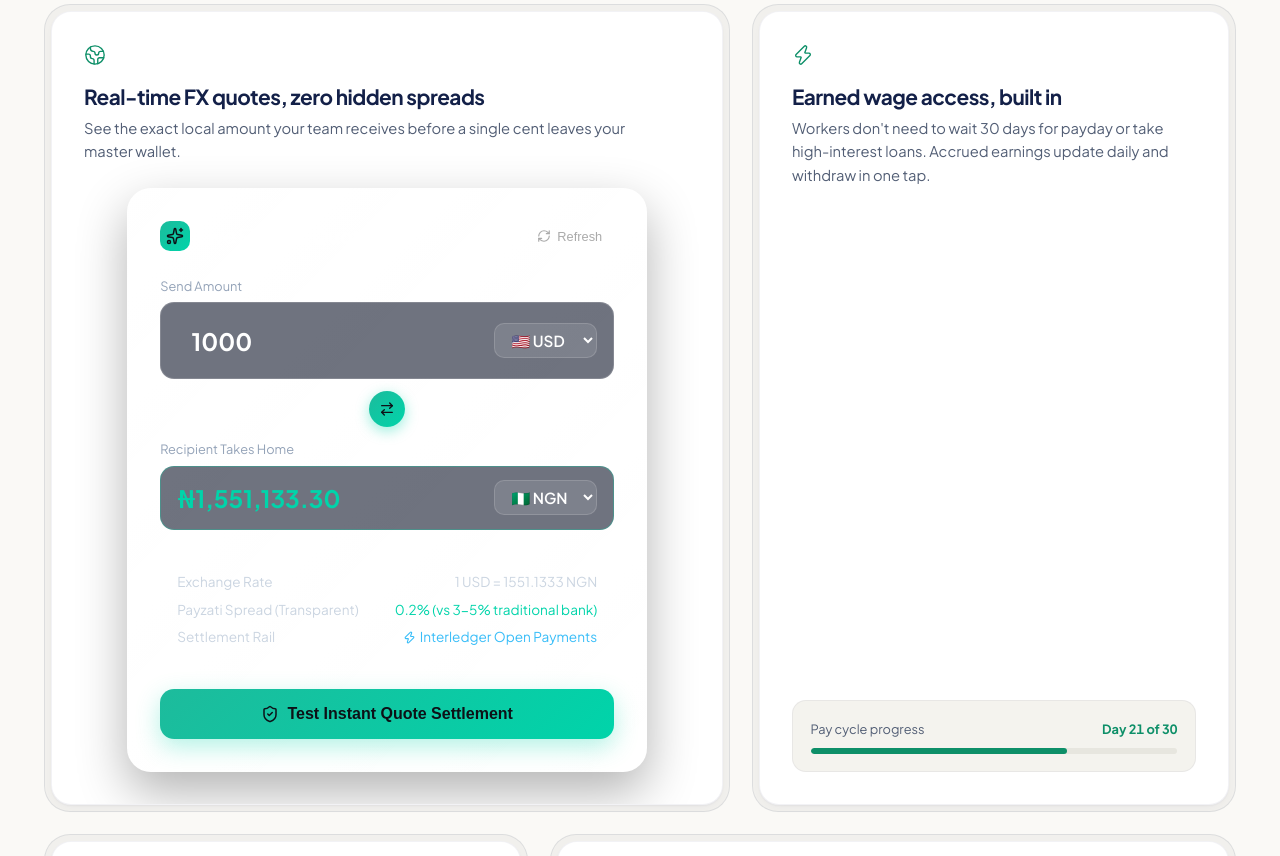
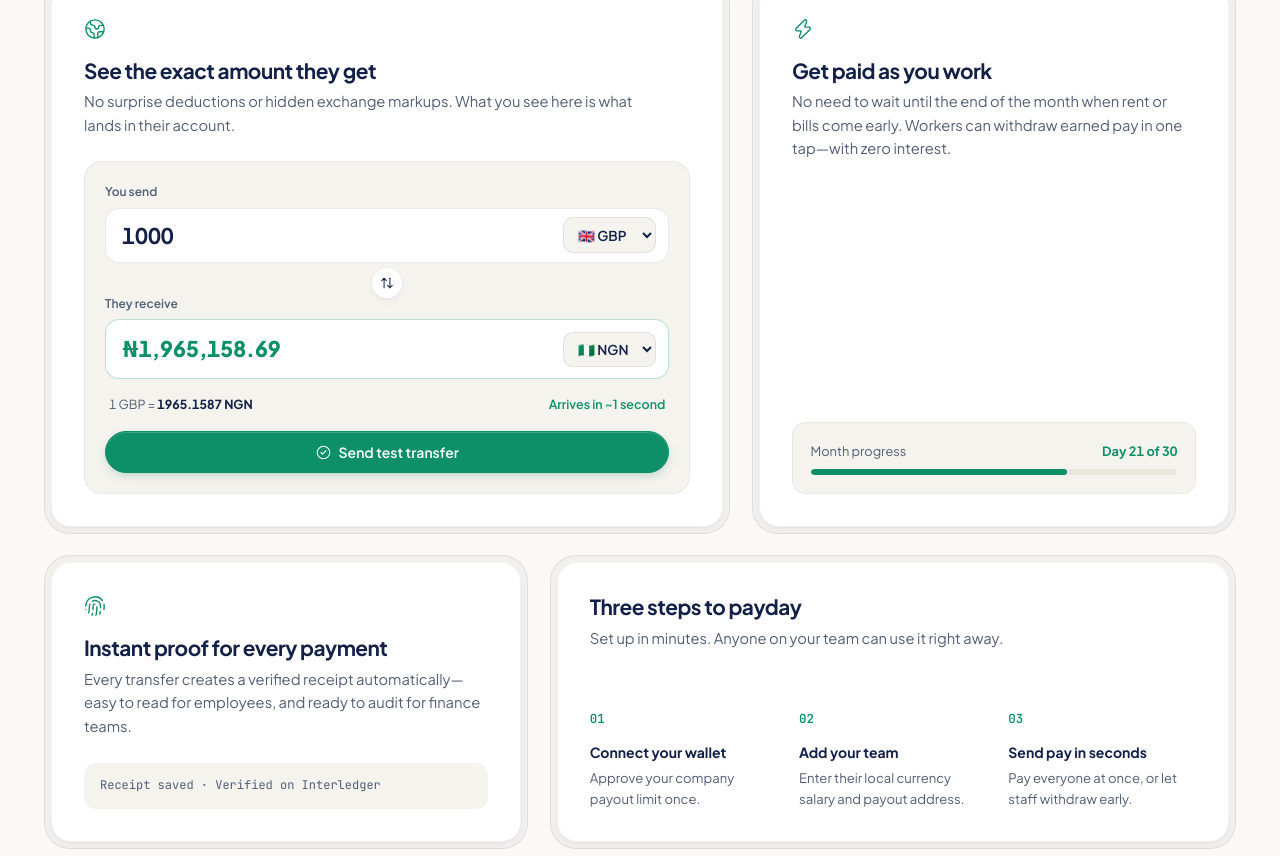
Before and after one commit to Iyinoluwa-Babarinde/payzati, a Next.js app: page / in a window 1280 px wide. Shown: the part 1184-2040 px from the top of the page. Built offline with nearby package versions, Linux system fonts and the light colour scheme.

Commit message:
feat: Apple-simple plain-English copy across landing, FX widget, payroll, and transfer modal for 200-person live demo

```diff
--- a/src/app/page.tsx
+++ b/src/app/page.tsx
@@ -105,7 +105,7 @@ export default function LandingPage() {
           <div className={`${styles.heroLeft} animate-fade-in`}>
             <span className="eyebrow-pill">
               <Sparkles size={12} strokeWidth={1.75} color="var(--accent-teal)" />
-              Interledger Open Payments · Live Testnet
+              Instant global payroll · Powered by Interledger
             </span>
 
             <h1 className={styles.heroTitle}>
@@ -114,19 +114,19 @@ export default function LandingPage() {
             </h1>
 
             <p className={styles.heroSubtitle}>
-              Pay remote teams across Nigeria, Kenya, Ghana, and worldwide without 5-day bank wires or 8% FX markups. Employees see their salary arrive in local currency—zero crypto knowledge required.
+              Send salaries across Nigeria, Kenya, Ghana, and worldwide in seconds. No 5-day bank delays, no hidden fees, and nothing technical for your team to learn.
             </p>
 
             <div className={styles.heroCTAs}>
               <button onClick={() => enterDemo('employer')} className="btn btn-primary btn-lg">
-                Launch employer demo
+                Try as an employer
                 <span className="btn-icon-nest">
                   <ArrowUpRight size={16} strokeWidth={1.75} />
                 </span>
               </button>
 
               <button onClick={() => enterDemo('employee')} className="btn btn-secondary btn-lg">
-                Preview employee view
+                Try as an employee
                 <span className="btn-icon-nest">
                   <ArrowUpRight size={16} strokeWidth={1.75} />
                 </span>
@@ -135,16 +135,16 @@ export default function LandingPage() {
 
             <div className={styles.trustStrip}>
               <div className={styles.trustStat}>
-                <span className={styles.trustValue}>0.8s</span>
-                <span className={styles.trustLabel}>Avg. settlement time</span>
+                <span className={styles.trustValue}>~1 sec</span>
+                <span className={styles.trustLabel}>Time to arrive</span>
               </div>
               <div className={styles.trustStat}>
                 <span className={styles.trustValue}>$0.02</span>
-                <span className={styles.trustLabel}>Protocol network fee</span>
+                <span className={styles.trustLabel}>Transfer fee</span>
               </div>
               <div className={styles.trustStat}>
                 <span className={styles.trustValue}>100%</span>
-                <span className={styles.trustLabel}>Verifiable ILP receipts</span>
+                <span className={styles.trustLabel}>Instant receipts</span>
               </div>
             </div>
           </div>
@@ -294,13 +294,13 @@ export default function LandingPage() {
         {/* 2. ASYMMETRICAL BENTO GRID */}
         <section id="features" className={styles.section}>
           <div className={styles.sectionHeader}>
-            <span className="eyebrow-pill">Built for real operators</span>
+            <span className="eyebrow-pill">Simple by design</span>
             <h2 className={styles.sectionTitle}>
-              Payroll infrastructure that{' '}
-              <span className="serif-accent">disappears</span> into the background.
+              Pay your team like they live{' '}
+              <span className="serif-accent">next door</span>.
             </h2>
             <p className={styles.sectionLead}>
-              Employers approve one payroll budget. Employees withdraw what they have earned in plain everyday language—while Interledger handles cross-currency settlement behind the scenes.
+              Approve your monthly budget once. Your team gets paid in their local currency and can withdraw what they have earned anytime.
             </p>
           </div>
 
@@ -309,9 +309,9 @@ export default function LandingPage() {
               <div className={`bezel-core ${styles.bentoInner}`}>
                 <div>
                   <Globe2 size={22} strokeWidth={1.5} color="var(--accent-teal)" style={{ marginBottom: '0.85rem' }} />
-                  <h3 className={styles.bentoHeading}>Real-time FX quotes, zero hidden spreads</h3>
+                  <h3 className={styles.bentoHeading}>See the exact amount they get</h3>
                   <p className={styles.bentoText}>
-                    See the exact local amount your team receives before a single cent leaves your master wallet.
+                    No surprise deductions or hidden exchange markups. What you see here is what lands in their account.
                   </p>
                 </div>
                 <LiveFXQuoteWidget />
@@ -322,14 +322,14 @@ export default function LandingPage() {
               <div className={`bezel-core ${styles.bentoInner}`}>
                 <div>
                   <Zap size={22} strokeWidth={1.5} color="var(--accent-teal)" style={{ marginBottom: '0.85rem' }} />
-                  <h3 className={styles.bentoHeading}>Earned wage access, built in</h3>
+                  <h3 className={styles.bentoHeading}>Get paid as you work</h3>
                   <p className={styles.bentoText}>
-                    Workers don&apos;t need to wait 30 days for payday or take high-interest loans. Accrued earnings update daily and withdraw in one tap.
+                    No need to wait until the end of the month when rent or bills come early. Workers can withdraw earned pay in one tap—with zero interest.
                   </p>
                 </div>
                 <div style={{ padding: '1.1rem', borderRadius: '14px', background: 'var(--elevation-2)', border: '1px solid var(--border-subtle)' }}>
                   <div style={{ display: 'flex', justifyContent: 'space-between', fontSize: '0.8rem', marginBottom: '8px' }}>
-                    <span style={{ color: 'var(--text-secondary)' }}>Pay cycle progress</span>
+                    <span style={{ color: 'var(--text-secondary)' }}>Month progress</span>
                     <span className="tabular-nums" style={{ fontWeight: 700, color: 'var(--accent-teal)' }}>Day 21 of 30</span>
                   </div>
                   <div style={{ height: '6px', borderRadius: '9999px', background: 'var(--elevation-3)', overflow: 'hidden' }}>
@@ -343,13 +343,13 @@ export default function LandingPage() {
               <div className={`bezel-core ${styles.bentoInner}`}>
                 <div>
                   <Fingerprint size={22} strokeWidth={1.5} color="var(--accent-teal)" style={{ marginBottom: '0.85rem' }} />
-                  <h3 className={styles.bentoHeading}>Cryptographic audit receipts</h3>
+                  <h3 className={styles.bentoHeading}>Instant proof for every payment</h3>
                   <p className={styles.bentoText}>
-                    Every payout generates a verifiable Open Payments Outgoing Payment ID, Quote ID, and SHA-256 receipt tucked cleanly into a proof drawer.
+                    Every transfer creates a verified receipt automatically—easy to read for employees, and ready to audit for finance teams.
                   </p>
                 </div>
                 <div style={{ fontFamily: 'var(--font-mono)', fontSize: '0.75rem', padding: '0.85rem 1rem', borderRadius: '12px', background: 'var(--elevation-2)', color: 'var(--text-secondary)' }}>
-                  POST /outgoing-payments · 201 Created
+                  Receipt saved · Verified on Interledger
                 </div>
               </div>
             </div>
@@ -357,32 +357,32 @@ export default function LandingPage() {
             <div className={`bezel-shell ${styles.col7}`} id="how-it-works">
               <div className={`bezel-core ${styles.bentoInner}`}>
                 <div>
-                  <h3 className={styles.bentoHeading}>Three steps from wallet to payday</h3>
+                  <h3 className={styles.bentoHeading}>Three steps to payday</h3>
                   <p className={styles.bentoText}>
-                    Designed so a first-time user understands every action without reading a manual.
+                    Set up in minutes. Anyone on your team can use it right away.
                   </p>
                 </div>
 
                 <div className={styles.stepsGrid}>
                   <div>
                     <span className={styles.stepNum}>01</span>
-                    <div style={{ fontWeight: 700, marginBottom: '4px' }}>Approve budget once</div>
+                    <div style={{ fontWeight: 700, marginBottom: '4px' }}>Connect your wallet</div>
                     <p style={{ fontSize: '0.82rem', color: 'var(--text-secondary)' }}>
-                      Authorize your master Interledger wallet spending limit in one click.
+                      Approve your company payout limit once.
                     </p>
                   </div>
                   <div>
                     <span className={styles.stepNum}>02</span>
                     <div style={{ fontWeight: 700, marginBottom: '4px' }}>Add your team</div>
                     <p style={{ fontSize: '0.82rem', color: 'var(--text-secondary)' }}>
-                      Set local currency salaries and receiving wallet pointers.
+                      Enter their local currency salary and payout address.
                     </p>
                   </div>
                   <div>
                     <span className={styles.stepNum}>03</span>
-                    <div style={{ fontWeight: 700, marginBottom: '4px' }}>Settle in seconds</div>
+                    <div style={{ fontWeight: 700, marginBottom: '4px' }}>Send pay in seconds</div>
                     <p style={{ fontSize: '0.82rem', color: 'var(--text-secondary)' }}>
-                      Run batch payroll or let staff withdraw earned wages anytime.
+                      Pay everyone at once, or let staff withdraw early.
                     </p>
                   </div>
                 </div>
--- a/src/components/LiveFXQuoteWidget.tsx
+++ b/src/components/LiveFXQuoteWidget.tsx
@@ -2,45 +2,34 @@
 
 import React, { useState, useEffect } from 'react';
 import { getFXQuote, formatCurrency, FXQuote } from '@/lib/fx-engine';
-import { ArrowRightLeft, RefreshCw, Zap, ShieldCheck, CheckCircle, Sparkles } from 'lucide-react';
+import { ArrowUpDown, RefreshCw, CheckCircle2 } from 'lucide-react';
 import { toast } from 'sonner';
 
 const CURRENCIES = [
   { code: 'USD', name: 'US Dollar', flag: '🇺🇸' },
+  { code: 'GBP', name: 'British Pound', flag: '🇬🇧' },
+  { code: 'EUR', name: 'Euro', flag: '🇪🇺' },
   { code: 'NGN', name: 'Nigerian Naira', flag: '🇳🇬' },
   { code: 'KES', name: 'Kenyan Shilling', flag: '🇰🇪' },
   { code: 'GHS', name: 'Ghanaian Cedi', flag: '🇬🇭' },
   { code: 'ZAR', name: 'South African Rand', flag: '🇿🇦' },
   { code: 'EGP', name: 'Egyptian Pound', flag: '🇪🇬' },
-  { code: 'GBP', name: 'British Pound', flag: '🇬🇧' },
-  { code: 'EUR', name: 'Euro', flag: '🇪🇺' },
 ];
 
 export default function LiveFXQuoteWidget() {
-  const [fromCurrency, setFromCurrency] = useState('USD');
+  const [fromCurrency, setFromCurrency] = useState('GBP');
   const [toCurrency, setToCurrency] = useState('NGN');
   const [amount, setAmount] = useState<number>(1000);
   const [quote, setQuote] = useState<FXQuote | null>(null);
-  const [loading, setLoading] = useState(false);
   const [testingPayment, setTestingPayment] = useState(false);
 
-  const fetchQuote = () => {
-    setLoading(true);
-    setTimeout(() => {
-      const newQuote = getFXQuote(fromCurrency, toCurrency, amount);
-      setQuote(newQuote);
-      setLoading(false);
-    }, 250);
-  };
-
   useEffect(() => {
-    fetchQuote();
+    setQuote(getFXQuote(fromCurrency, toCurrency, amount));
   }, [fromCurrency, toCurrency, amount]);
 
   const handleSwap = () => {
-    const temp = fromCurrency;
     setFromCurrency(toCurrency);
-    setToCurrency(temp);
+    setToCurrency(fromCurrency);
   };
 
   const handleTestQuotePayment = async () => {
@@ -51,19 +40,19 @@ export default function LiveFXQuoteWidget() {
         method: 'POST',
         headers: { 'Content-Type': 'application/json' },
         body: JSON.stringify({
-          receiverWallet: `https://ilp.interledger-test.dev/demo-${toCurrency.toLowerCase()}`,
+          receiverWallet: `https://ilp.interledger-test.dev/da071cb6`,
           amount: quote.toAmount,
           currency: toCurrency,
         }),
       });
       const data = await res.json();
       if (data.success) {
-        toast.success(`Demo payment of ${formatCurrency(quote.toAmount, toCurrency)} settled via Interledger!`);
+        toast.success(`Sent ${formatCurrency(quote.toAmount, toCurrency)} in under a second.`);
       } else {
-        toast.error('Payment simulation failed.');
+        toast.error('Could not send test payment. Please try again.');
       }
-    } catch (e) {
-      toast.error('Failed to trigger payment simulation.');
+    } catch {
+      toast.error('Connection issue. Please try again.');
     } finally {
       setTestingPayment(false);
     }
@@ -72,96 +61,67 @@ export default function LiveFXQuoteWidget() {
   return (
     <div
       style={{
-        background: 'linear-gradient(135deg, rgba(255,255,255,0.05) 0%, rgba(255,255,255,0.01) 100%)',
-        backdropFilter: 'blur(20px)',
-        border: '1px solid rgba(255,255,255,0.12)',
-        borderRadius: '24px',
-        padding: '2rem',
-        color: '#ffffff',
-        boxShadow: '0 20px 50px rgba(0,0,0,0.3)',
-        maxWidth: '520px',
-        margin: '0 auto',
+        background: 'var(--elevation-2)',
+        border: '1px solid var(--border-subtle)',
+        borderRadius: '18px',
+        padding: '1.25rem',
+        width: '100%',
       }}
     >
-      <div style={{ display: 'flex', justifyContent: 'space-between', alignItems: 'center', marginBottom: '1.5rem' }}>
-        <div style={{ display: 'flex', alignItems: 'center', gap: '8px' }}>
-          <div
-            style={{
-              background: 'linear-gradient(135deg, #1dbb9c 0%, #00d4aa 100%)',
-              borderRadius: '10px',
-              padding: '6px',
-              display: 'flex',
-            }}
-          >
-            <Sparkles size={18} color="#0d1117" />
-          </div>
-          <h3 style={{ margin: 0, fontSize: '1.25rem', fontWeight: 700, color: '#fff' }}>Live FX Rate Quote</h3>
-        </div>
-        <button
-          onClick={fetchQuote}
-          disabled={loading}
-          style={{
-            background: 'rgba(255,255,255,0.08)',
-            border: 'none',
-            borderRadius: '10px',
-            padding: '8px 12px',
-            color: '#aaa',
-            cursor: 'pointer',
-            display: 'flex',
-            alignItems: 'center',
-            gap: '6px',
-            fontSize: '0.8rem',
-            transition: 'all 0.2s ease',
-          }}
+      {/* You send */}
+      <div style={{ marginBottom: '0.65rem' }}>
+        <label
+          htmlFor="fx-send-amount"
+          style={{ display: 'block', fontSize: '0.75rem', fontWeight: 600, color: 'var(--text-secondary)', marginBottom: '6px' }}
         >
-          <RefreshCw size={14} className={loading ? 'animate-spin' : ''} /> Refresh
-        </button>
-      </div>
-
-      {/* Amount Input */}
-      <div style={{ marginBottom: '1.25rem' }}>
-        <label style={{ display: 'block', fontSize: '0.8rem', color: '#94a3b8', marginBottom: '6px' }}>Send Amount</label>
+          You send
+        </label>
         <div
           style={{
             display: 'flex',
             alignItems: 'center',
-            background: 'rgba(15,23,42,0.6)',
-            border: '1px solid rgba(255,255,255,0.15)',
+            background: 'var(--elevation-1)',
+            border: '1px solid var(--border-default)',
             borderRadius: '14px',
-            padding: '0.75rem 1rem',
+            padding: '0.55rem 0.75rem',
+            gap: '0.5rem',
           }}
         >
           <input
+            id="fx-send-amount"
             type="number"
             value={amount}
             onChange={(e) => setAmount(Math.max(1, Number(e.target.value)))}
+            className="tabular-nums"
             style={{
               background: 'transparent',
               border: 'none',
               outline: 'none',
-              color: '#fff',
-              fontSize: '1.5rem',
+              boxShadow: 'none',
+              color: 'var(--text-primary)',
+              fontSize: '1.35rem',
               fontWeight: 700,
               width: '100%',
+              padding: '0.2rem 0.25rem',
             }}
           />
           <select
+            aria-label="Send currency"
             value={fromCurrency}
             onChange={(e) => setFromCurrency(e.target.value)}
             style={{
-              background: 'rgba(255,255,255,0.1)',
-              border: '1px solid rgba(255,255,255,0.15)',
+              background: 'var(--elevation-2)',
+              border: '1px solid var(--border-default)',
               borderRadius: '10px',
-              color: '#fff',
-              padding: '6px 12px',
+              color: 'var(--text-primary)',
+              padding: '0.45rem 0.65rem',
               fontWeight: 600,
-              fontSize: '0.95rem',
-              outline: 'none',
+              fontSize: '0.85rem',
               cursor: 'pointer',
             }}
           >
             {CURRENCIES.map((c) => (
-              <option key={c.code} value={c.code} style={{ background: '#0f172a', color: '#fff' }}>
+              <option key={c.code} value={c.code}>
                 {c.flag} {c.code}
               </option>
             ))}
@@ -169,61 +129,67 @@ export default function LiveFXQuoteWidget() {
         </div>
       </div>
 
-      {/* Swap Button */}
-      <div style={{ display: 'flex', justifyContent: 'center', margin: '-0.5rem 0 0.75rem 0' }}>
+      {/* Swap */}
+      <div style={{ display: 'flex', justifyContent: 'center', margin: '-0.35rem 0' }}>
         <button
+          type="button"
           onClick={handleSwap}
+          aria-label="Swap currencies"
           style={{
-            background: 'linear-gradient(135deg, #1dbb9c 0%, #00d4aa 100%)',
-            border: 'none',
+            background: 'var(--elevation-1)',
+            border: '1px solid var(--border-default)',
             borderRadius: '50%',
-            width: '36px',
-            height: '36px',
+            width: '32px',
+            height: '32px',
             display: 'flex',
             alignItems: 'center',
             justifyContent: 'center',
             cursor: 'pointer',
-            boxShadow: '0 4px 14px rgba(0,212,170,0.4)',
+            color: 'var(--text-primary)',
+            boxShadow: 'var(--shadow-sm)',
             zIndex: 2,
           }}
         >
-          <ArrowRightLeft size={16} color="#0d1117" />
+          <ArrowUpDown size={14} strokeWidth={1.75} />
         </button>
       </div>
 
-      {/* Receive Amount */}
-      <div style={{ marginBottom: '1.5rem' }}>
-        <label style={{ display: 'block', fontSize: '0.8rem', color: '#94a3b8', marginBottom: '6px' }}>Recipient Takes Home</label>
+      {/* They receive */}
+      <div style={{ marginBottom: '1rem' }}>
+        <span style={{ display: 'block', fontSize: '0.75rem', fontWeight: 600, color: 'var(--text-secondary)', marginBottom: '6px' }}>
+          They receive
+        </span>
         <div
           style={{
             display: 'flex',
             alignItems: 'center',
-            background: 'rgba(15,23,42,0.6)',
-            border: '1px solid rgba(0,212,170,0.3)',
+            background: 'var(--elevation-1)',
+            border: '1px solid var(--border-accent)',
             borderRadius: '14px',
-            padding: '0.75rem 1rem',
+            padding: '0.55rem 0.75rem',
+            gap: '0.5rem',
           }}
         >
-          <div style={{ width: '100%', fontSize: '1.5rem', fontWeight: 700, color: '#00d4aa' }}>
-            {quote ? formatCurrency(quote.toAmount, toCurrency) : '...'}
+          <div className="tabular-nums" style={{ width: '100%', fontSize: '1.35rem', fontWeight: 800, color: 'var(--accent-teal)', padding: '0.2rem 0.25rem' }}>
+            {quote ? formatCurrency(quote.toAmount, toCurrency) : '—'}
           </div>
           <select
+            aria-label="Receive currency"
             value={toCurrency}
             onChange={(e) => setToCurrency(e.target.value)}
             style={{
-              background: 'rgba(255,255,255,0.1)',
-              border: '1px solid rgba(255,255,255,0.15)',
+              background: 'var(--elevation-2)',
+              border: '1px solid var(--border-default)',
               borderRadius: '10px',
-              color: '#fff',
-              padding: '6px 12px',
+              color: 'var(--text-primary)',
+              padding: '0.45rem 0.65rem',
               fontWeight: 600,
-              fontSize: '0.95rem',
-              outline: 'none',
+              fontSize: '0.85rem',
               cursor: 'pointer',
             }}
           >
             {CURRENCIES.map((c) => (
-              <option key={c.code} value={c.code} style={{ background: '#0f172a', color: '#fff' }}>
+              <option key={c.code} value={c.code}>
                 {c.flag} {c.code}
               </option>
             ))}
@@ -231,64 +197,41 @@ export default function LiveFXQuoteWidget() {
         </div>
       </div>
 
-      {/* FX Rate & Fee Breakdown */}
+      {/* Simple rate summary */}
       {quote && (
         <div
           style={{
-            background: 'rgba(255,255,255,0.03)',
-            borderRadius: '14px',
-            padding: '1rem',
-            marginBottom: '1.5rem',
-            border: '1px solid rgba(255,255,255,0.06)',
-            fontSize: '0.85rem',
+            display: 'flex',
+            justifyContent: 'space-between',
+            alignItems: 'center',
+            flexWrap: 'wrap',
+            gap: '0.5rem',
+            fontSize: '0.78rem',
+            color: 'var(--text-secondary)',
+            marginBottom: '1rem',
+            padding: '0 0.25rem',
           }}
         >
-          <div style={{ display: 'flex', justifyContent: 'space-between', marginBottom: '6px', color: '#cbd5e1' }}>
-            <span>Exchange Rate</span>
-            <span>1 {fromCurrency} = {quote.effectiveRate} {toCurrency}</span>
-          </div>
-          <div style={{ display: 'flex', justifyContent: 'space-between', marginBottom: '6px', color: '#cbd5e1' }}>
-            <span>Payzati Spread (Transparent)</span>
-            <span style={{ color: '#00d4aa' }}>0.2% (vs 3-5% traditional bank)</span>
-          </div>
-          <div style={{ display: 'flex', justifyContent: 'space-between', color: '#cbd5e1' }}>
-            <span>Settlement Rail</span>
-            <span style={{ display: 'flex', alignItems: 'center', gap: '4px', color: '#38bdf8' }}>
-              <Zap size={13} /> Interledger Open Payments
-            </span>
-          </div>
+          <span className="tabular-nums">
+            1 {fromCurrency} = <strong style={{ color: 'var(--text-primary)' }}>{quote.effectiveRate} {toCurrency}</strong>
+          </span>
+          <span style={{ color: 'var(--accent-teal)', fontWeight: 600 }}>Arrives in ~1 second</span>
         </div>
       )}
 
-      {/* Action Button */}
       <button
+        type="button"
         onClick={handleTestQuotePayment}
         disabled={testingPayment || !quote}
-        style={{
-          width: '100%',
-          background: 'linear-gradient(135deg, #1dbb9c 0%, #00d4aa 100%)',
-          color: '#0d1117',
-          border: 'none',
-          borderRadius: '14px',
-          padding: '1rem',
-          fontWeight: 700,
-          fontSize: '1rem',
-          cursor: 'pointer',
-          display: 'flex',
-          alignItems: 'center',
-          justifyContent: 'center',
-          gap: '8px',
-          boxShadow: '0 8px 24px rgba(0,212,170,0.3)',
-          transition: 'all 0.2s ease',
-        }}
+        className="btn btn-primary btn-block"
       >
         {testingPayment ? (
           <>
-            <RefreshCw size={18} className="animate-spin" /> Processing Interledger Settlement...
+            <RefreshCw size={15} className="animate-spin" /> Sending test transfer...
           </>
         ) : (
           <>
-            <ShieldCheck size={18} /> Test Instant Quote Settlement
+            <CheckCircle2 size={15} strokeWidth={1.75} /> Send test transfer
           </>
         )}
       </button>
```
Also changed, not shown: src/app/employee/dashboard/page.tsx (+4 -4 lines), src/app/employer/dashboard/page.tsx (+16 -16 lines), src/app/employer/payroll/page.tsx (+8 -8 lines), src/components/ILPTransferVisualizer.tsx (+15 -15 lines).
